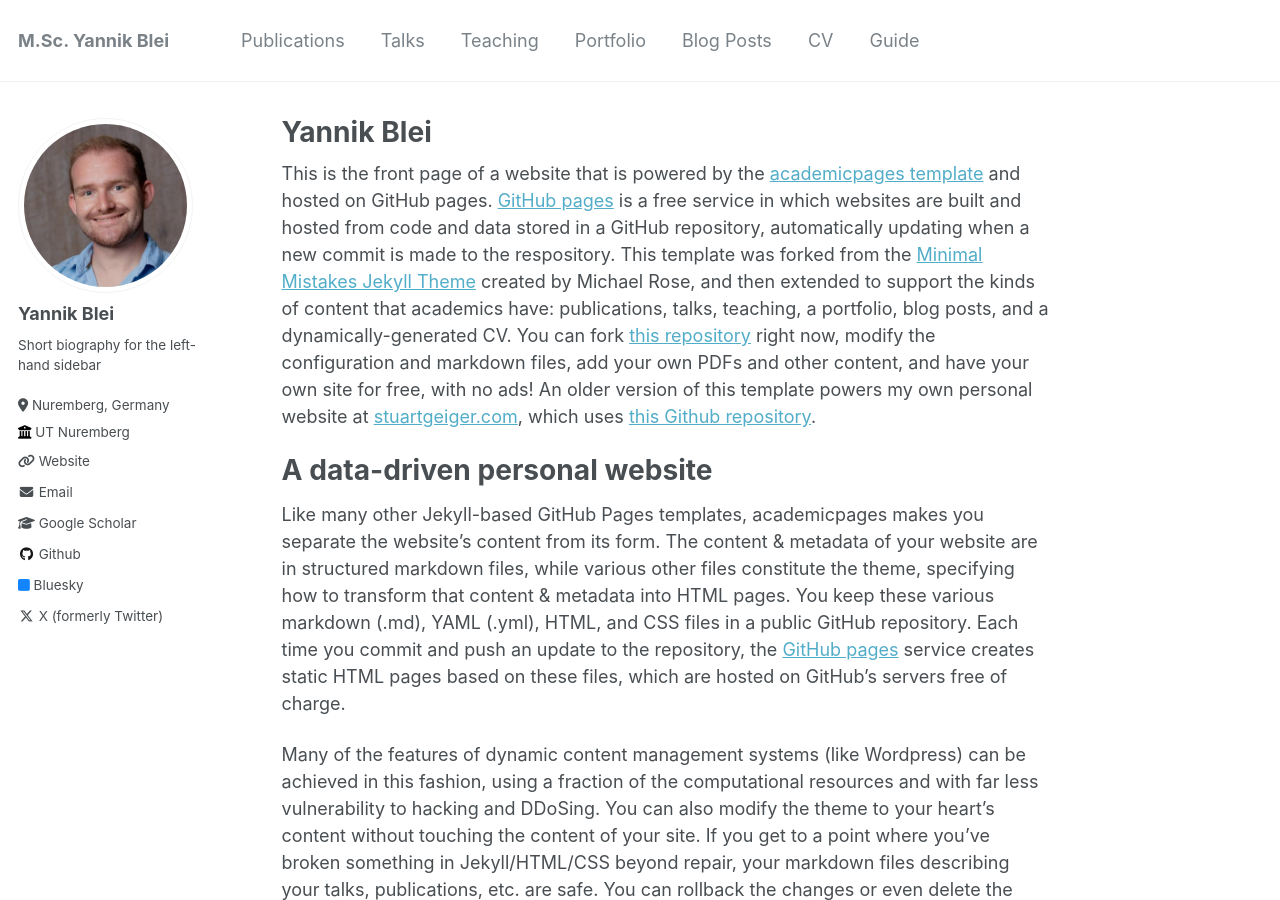
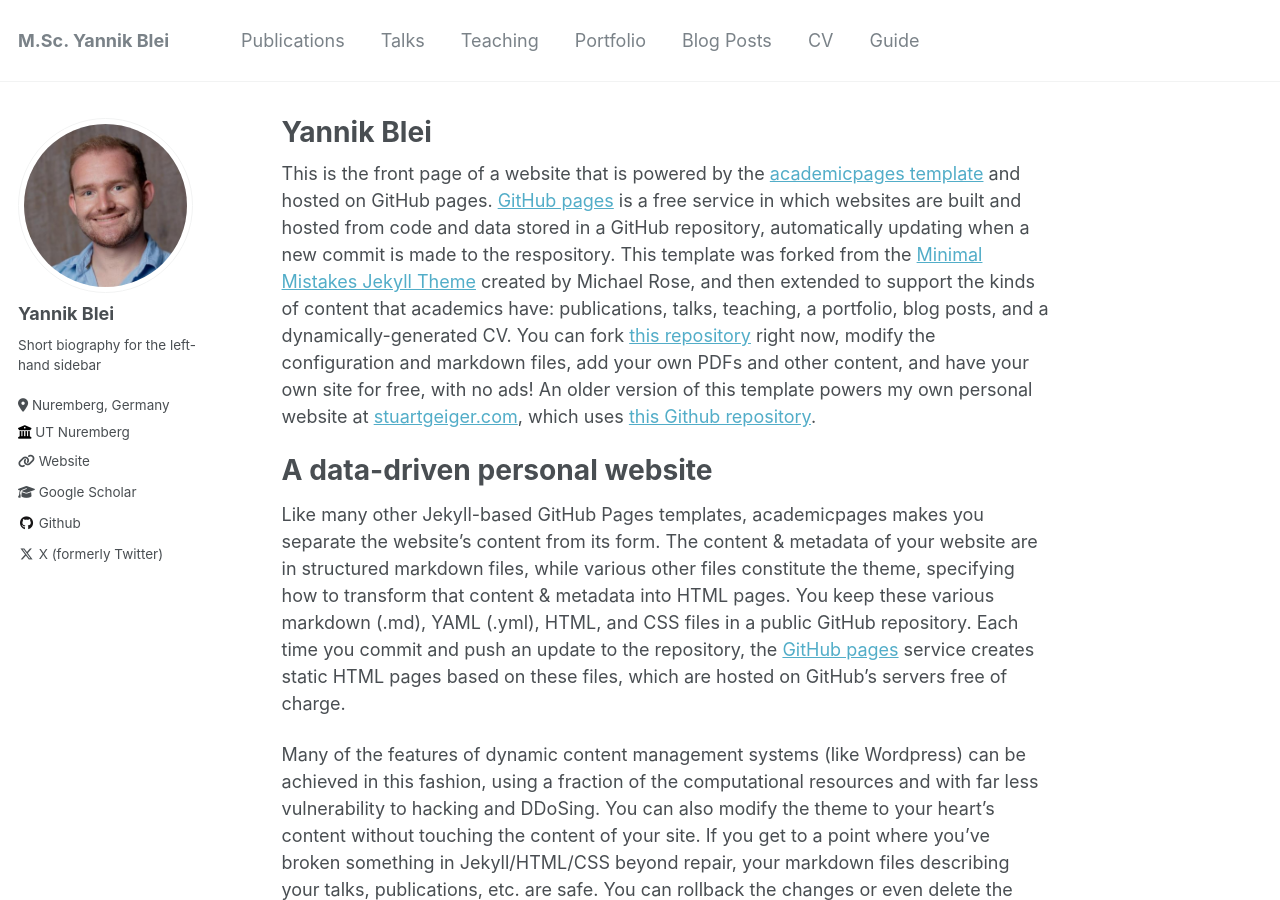
Before and after one commit to yblei/yblei.github.io, a Jekyll site: the page built from _pages/about.md, in a window 1280 px wide and 900 px high. Built offline with Jekyll 4.4.1, drawn with Linux system fonts in a browser that asks for light colours.

Commit message:
disabled a few services

```diff
--- a/_config.yml
+++ b/_config.yml
@@ -27,7 +27,7 @@ author:
   location         : "Nuremberg, Germany"
   employer         : "UT Nuremberg"
   uri              : "utn.de"
-  email            : "none@example.org"
+  email            : # "none@example.org"
 
   # Academic websites
   arxiv            : # URL - Update with the correct link to your profile
@@ -46,7 +46,7 @@ author:
   stackoverflow    : # User number or user number and name (i.e., use "1" or "1/jeff-atwood")
 
   # Social media
-  bluesky          : "bsky.app" # Replace this with you Bluesky username
+  bluesky          : #"bsky.app" # Replace this with you Bluesky username
   facebook         : # Username
   flickr           : # Username
   foursquare       : # Username
```
